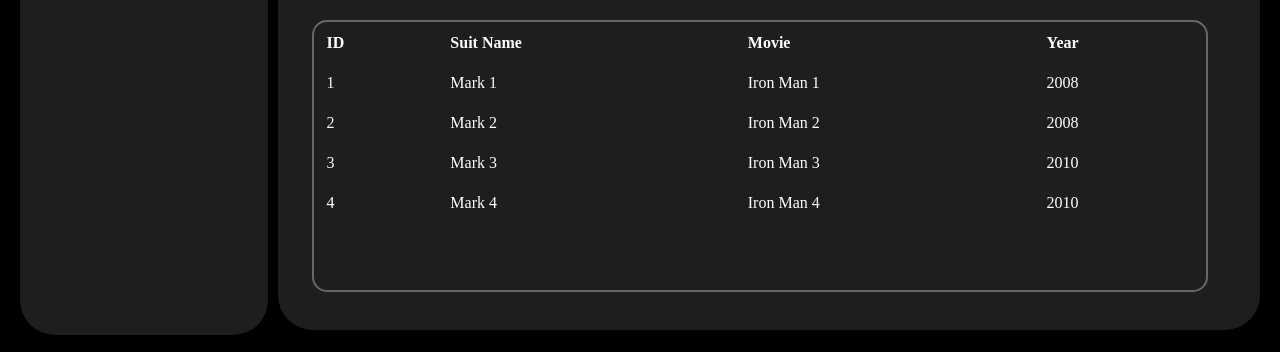
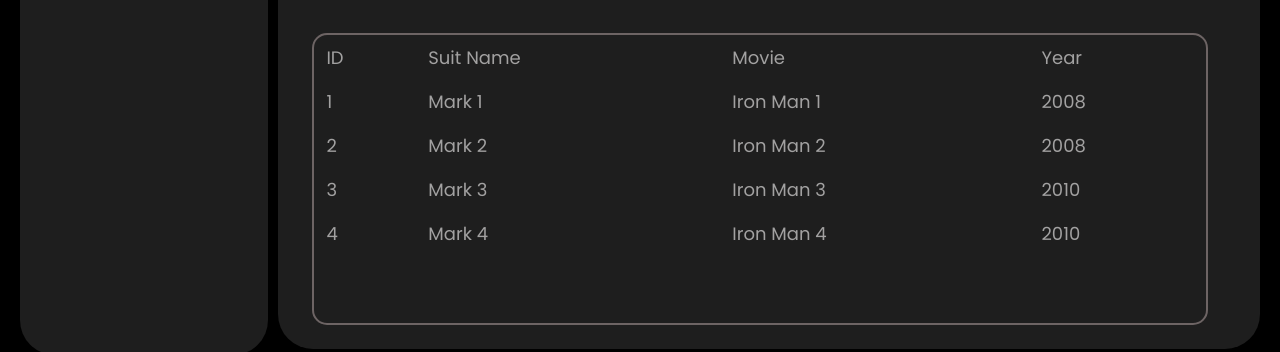
Before and after one commit to saurabhbhadane03/Contest_2, a plain HTML site: page Index.html in a window 1280 px wide. Shown: the part 670-1022 px from the top of the page. Drawn offline with Linux system fonts and the light colour scheme.

Commit message:
Table font and color changes

```diff
--- a/Styles.css
+++ b/Styles.css
@@ -79,7 +79,7 @@ h1{
     margin: 10px;
 }
 
-p{
+p,th,td{
     font-family: 'Poppins', sans-serif;
     font-size: 18px;
     font-weight: 400;
@@ -143,7 +143,8 @@ table{
     border-radius: 15px;
 }
 td,th {
-    /* border: 1px solid red; */
+    /* border: 2px solid rgb(109, 100, 100); */
+    margin: 5px 15px;
     padding: 10px;
     text-align: left;
   }
```
Also changed, not shown: Index.html (+0 -4 lines).
